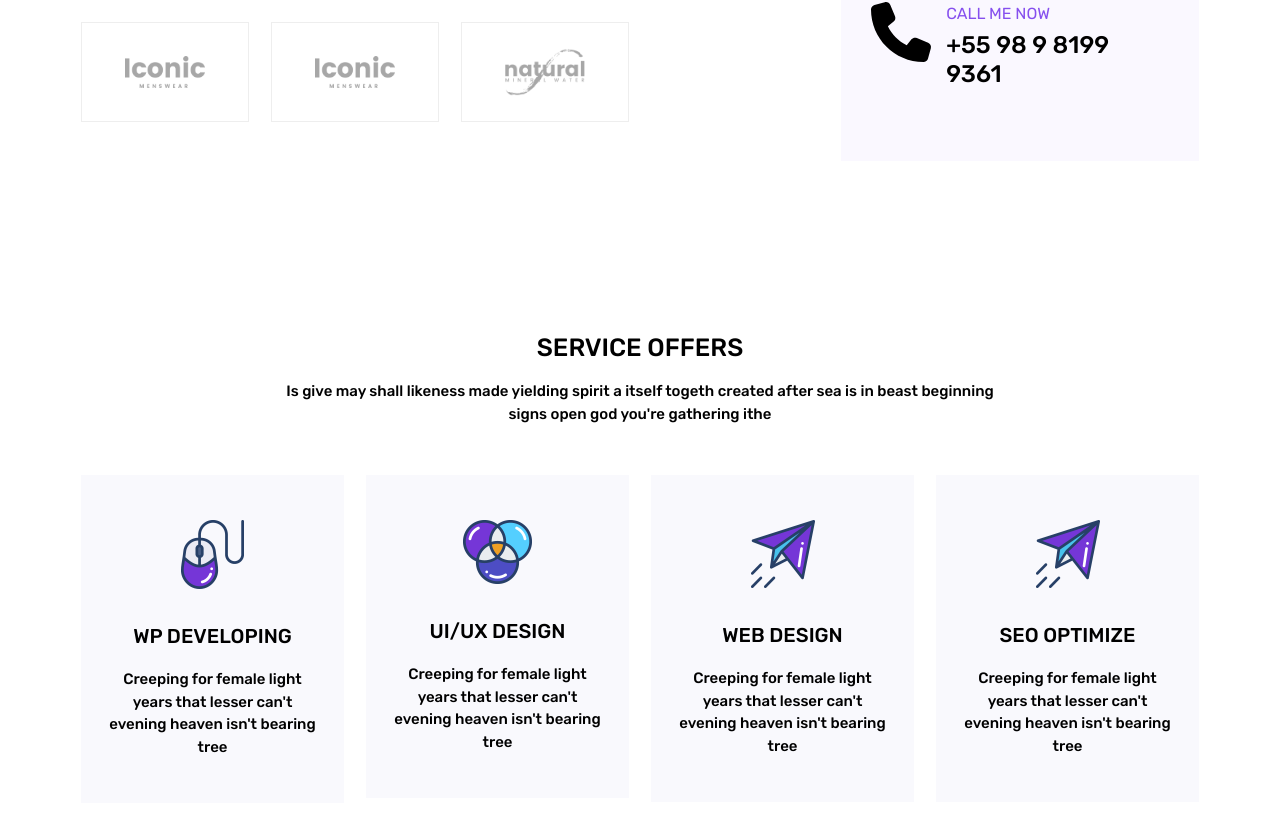
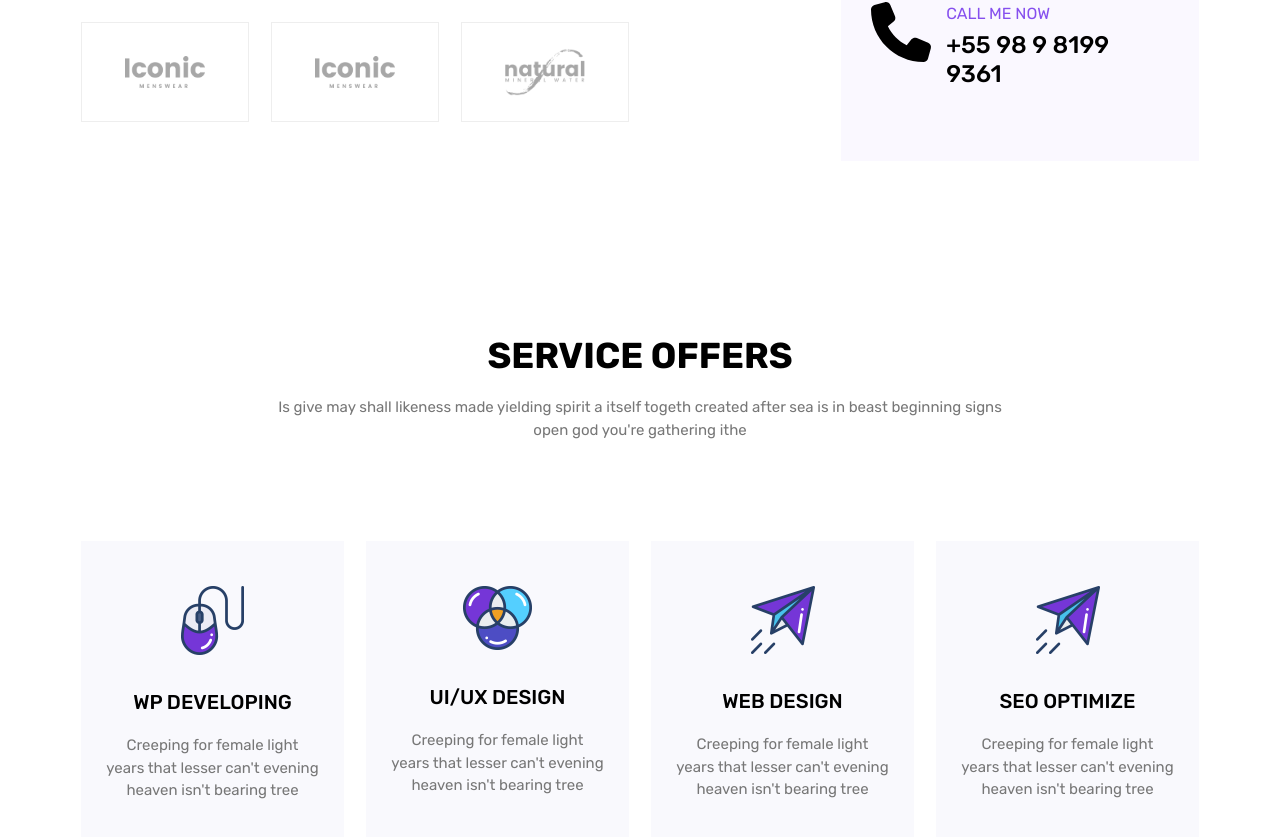
Before and after one commit to CleristonMP/my-portfolio, a Next.js app: page / in a window 1280 px wide. Shown: the part 1788-2625 px from the top of the page. Built offline with nearby package versions, Linux system fonts and the light colour scheme.

Commit message:
Feature section layout complete

```diff
--- a/src/app/globals.css
+++ b/src/app/globals.css
@@ -34,7 +34,6 @@ body {
   overflow-x: hidden;
   line-height: 26px;
   font-size: 15px;
-  color: var(--txt-gray);
 }
 
 a {
--- a/src/components/Feature/index.tsx
+++ b/src/components/Feature/index.tsx
@@ -20,7 +20,7 @@ export default function Feature() {
             </div>
           </div>
         </div>
-        <div className="row feature_inner">
+        <div className="row">
           <div className="col-lg-3 col-md-6">
             <div className="feature_item">
               <Image src={ftImgs.wpDev} alt="" />
--- a/src/components/Feature/styles.css
+++ b/src/components/Feature/styles.css
@@ -12,19 +12,28 @@
   line-height: 34px;
   margin-bottom: 15px;
   text-transform: uppercase;
+  font-weight: 700;
 }
 
-.feature_title p, .feature_item p {
+.feature_title p,
+.feature_item p {
   margin: 0;
+  color: var(--txt-gray);
+  font-weight: 400;
 }
 
 .feature_item {
   padding: 45px 25px;
   text-align: center;
   background: var(--bg-light-blue);
-  cursor: pointer;
   margin-bottom: 30px;
   transition: all 0.4s ease 0s;
+  cursor: pointer;
+}
+
+.feature_item:hover {
+  box-shadow: 0px 15px 30px rgba(77, 87, 222, 0.3);
+  background: var(--bg-white);
 }
 
 .feature_item img {
@@ -36,3 +45,26 @@
   margin-bottom: 20px;
   text-transform: uppercase;
 }
+
+@media (min-width: 576px) {
+  .feature_title h2 {
+    font-size: 30px;
+  }
+}
+
+@media (min-width: 768px) {
+  .feature_title h2 {
+    font-size: 36px;
+    line-height: 50px;
+  }
+}
+
+@media (min-width: 1200px) {
+  .features_area {
+    padding-bottom: 170px;
+  }
+
+  .feature_title {
+    margin-bottom: 100px;
+  }
+}
```
